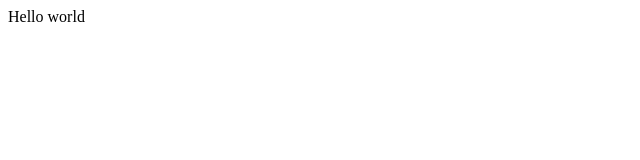
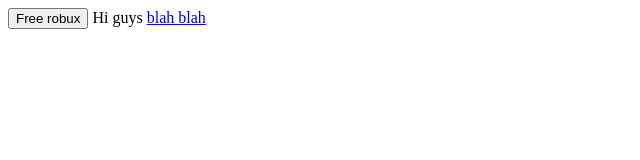
Before and after one commit to frordo/froddro.github.io, a plain HTML site: page index.html in a window 1280 px wide. Shown: the whole page, without its empty margins (0-640 px from the left). Drawn offline with Linux system fonts and the light colour scheme.

Commit message:
Update index.html

```diff
--- a/index.html
+++ b/index.html
@@ -1,12 +1,17 @@
 <!DOCTYPE html>
 <html>
 
-<head>
-<title> Testing new website </title>
-</head>
+<title>
+    xyz
+</title>
+
+<button>
+    Free robux
+</button>
 
 <body>
-Hello world
+    Hi guys
 </body>
+<a href="https://www.github.com" target="_blank">blah blah</a>
 
 </html>
```
